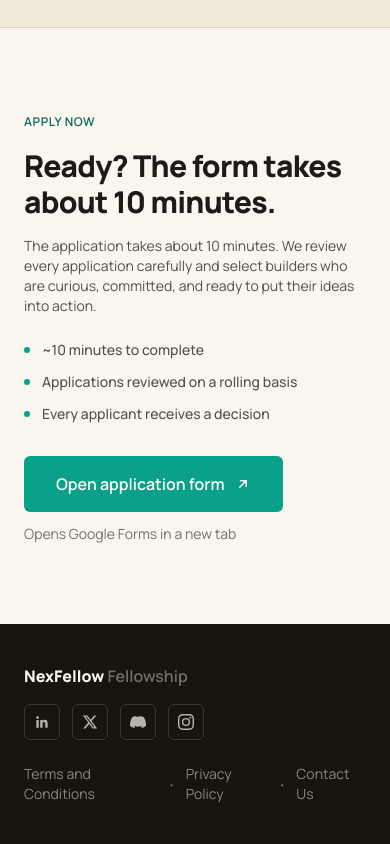
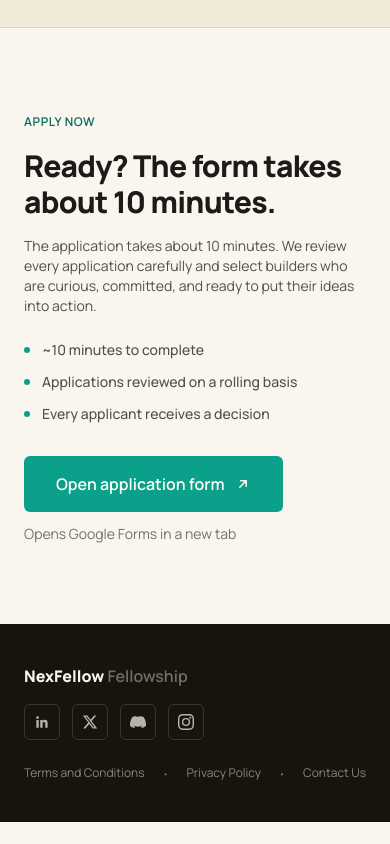
Before and after one commit to open-source-connect-01/Fellowship-NexFellow, a Next.js app: page /apply in a window 390 px wide. Shown: the part 1478-2322 px from the top of the page. After the commit the page ends 2300 px from the top, so only its background shows below. Built offline with nearby package versions, Linux system fonts and the light colour scheme.

Commit message:
refactor: adjust layout and spacing in Footer and Hero components for improved readability and consistency

```diff
--- a/src/components/Footer.tsx
+++ b/src/components/Footer.tsx
@@ -64,7 +64,7 @@
           </div>
         </div>
 
-        <div className="flex items-center gap-3 text-sm text-cream/50">
+        <div className="flex w-full flex-nowrap items-center justify-between whitespace-nowrap text-xs text-cream/50 sm:w-auto sm:justify-start sm:gap-3 sm:text-sm">
           <a href="#" className="transition-colors hover:text-cream">
             Terms and Conditions
           </a>
--- a/src/components/Hero.tsx
+++ b/src/components/Hero.tsx
@@ -40,7 +40,7 @@
           </a>
         </div>
 
-        <dl className="mx-auto mt-36 grid max-w-6xl grid-cols-2 divide-x divide-y divide-cream-darker border border-cream-darker text-left sm:grid-cols-4 sm:divide-y-0">
+        <dl className="mx-auto mt-10 grid max-w-6xl grid-cols-2 divide-x divide-y divide-cream-darker border border-cream-darker text-left sm:mt-36 sm:grid-cols-4 sm:divide-y-0">
           {stats.map((stat) => (
             <div key={stat.label} className="px-6 py-5">
               <dt className="text-xs font-semibold uppercase tracking-wider text-ink-soft/70">
```
